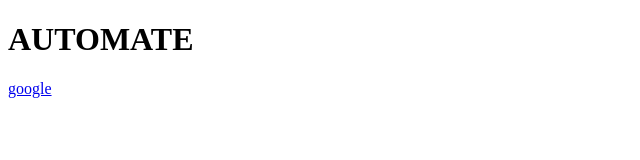
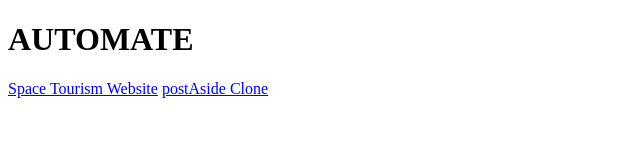
Before and after one commit to automate-dh/automate, a plain HTML site: page index.html in a window 1280 px wide. Shown: the whole page, without its empty margins (0-640 px from the left). Drawn offline with Linux system fonts and the light colour scheme.

Commit message:
Update index.html

```diff
--- a/index.html
+++ b/index.html
@@ -10,7 +10,8 @@
         <h1>AUTOMATE</h1>
       </header>
       <main>
-        <a href="google.com">google</a>
+        <a href="https://automate-dh.github.io/space-tourism-website">Space Tourism Website</a>
+        <a href="https://automate-dh.github.io/PostAside-clone/">postAside Clone</a>
       </main>
     </div>
   </body>
```
